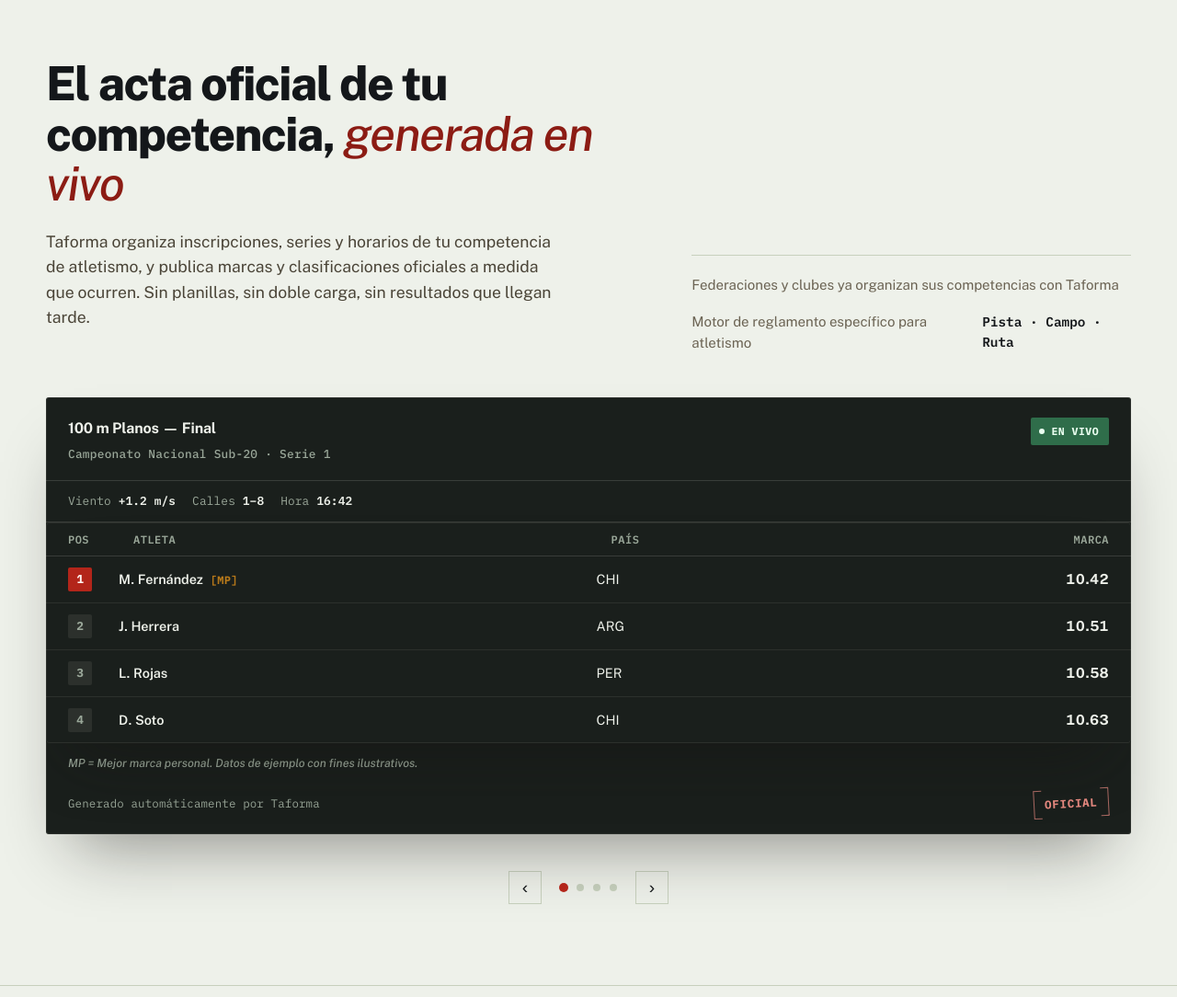
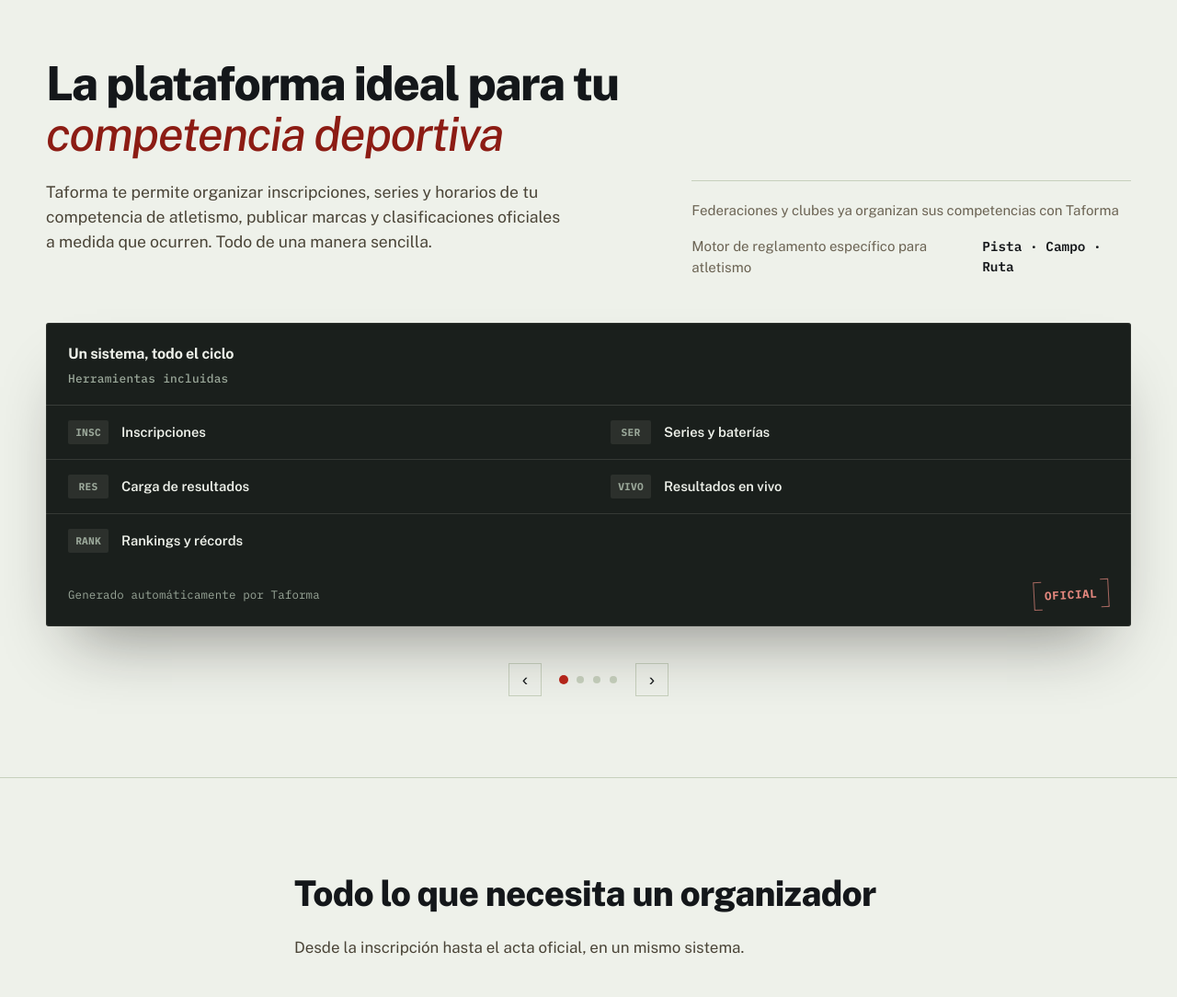
Before and after one commit to mimoshin/taforma_sport, a Django app: page / in a window 1280 px wide. Shown: the part 87-1171 px from the top of the page at 92% size. Run offline with Django 5.2, Linux system fonts and the light colour scheme.

Commit message:
landing page

```diff
--- a/project/static/base.css
+++ b/project/static/base.css
@@ -630,6 +630,50 @@ section:last-of-type { border-bottom: none; }
     margin: 0;
     font-size: 0.96rem;
     max-width: 52ch;
+}
+
+/* ---------- Tool index (hero slide 1) ---------- */
+.tool-index {
+    display: grid;
+    grid-template-columns: repeat(2, 1fr);
+}
+
+.tool-row {
+    display: flex;
+    align-items: center;
+    gap: 14px;
+    padding: 16px 24px;
+    border-bottom: 1px solid rgba(244, 240, 231, 0.12);
+}
+
+.tool-row:nth-last-child(-n+1) { border-bottom: none; }
+
+.tool-code {
+    display: inline-flex;
+    align-items: center;
+    justify-content: center;
+    min-width: 44px;
+    height: 26px;
+    padding: 0 6px;
+    font-family: var(--font-mono);
+    font-size: 0.7rem;
+    font-weight: 700;
+    letter-spacing: 0.02em;
+    background: rgba(244, 240, 231, 0.08);
+    color: var(--text-on-charcoal-dim);
+    border-radius: 2px;
+    flex-shrink: 0;
+}
+
+.tool-name {
+    font-weight: 600;
+    font-size: 0.92rem;
+}
+
+@media (max-width: 560px) {
+    .tool-index { grid-template-columns: 1fr; }
+    .tool-row:nth-last-child(-n+1) { border-bottom: 1px solid rgba(244, 240, 231, 0.12); }
+    .tool-row:last-child { border-bottom: none; }
 }
 
 /* ---------- Discipline index ---------- */
--- a/project/templates/landing.html
+++ b/project/templates/landing.html
@@ -19,11 +19,10 @@
                 <div class="hero-slide is-active" data-slide="0">
                     <div class="hero-head">
                         <div>
-                            <h1>El acta oficial de tu competencia, <em>generada en vivo</em></h1>
+                            <h1>La plataforma ideal para tu <em>competencia deportiva</em></h1>
                             <p class="lead">
-                                Taforma organiza inscripciones, series y horarios de tu competencia de atletismo, y publica
-                                marcas y clasificaciones oficiales a medida que ocurren. Sin planillas, sin doble carga,
-                                sin resultados que llegan tarde.
+                                Taforma te permite organizar inscripciones, series y horarios de tu competencia de atletismo, publicar
+                                marcas y clasificaciones oficiales a medida que ocurren. Todo de una manera sencilla.
                             </p>
                         </div>
 
@@ -38,56 +37,35 @@
                         </div>
                     </div>
 
-                    <div class="bulletin" role="group" aria-label="Ejemplo de acta de resultados en vivo generada por Taforma">
+                    <div class="bulletin" role="group" aria-label="Herramientas incluidas en Taforma">
                         <div class="bulletin-head">
                             <div class="bulletin-event">
-                                100 m Planos — Final
-                                <small>Campeonato Nacional Sub-20 · Serie 1</small>
+                                Un sistema, todo el ciclo
+                                <small>Herramientas incluidas</small>
                             </div>
-                            <span class="live-tag"><span class="dot"></span> En vivo</span>
                         </div>
-                        <div class="bulletin-meta">
-                            <span>Viento <b>+1.2 m/s</b></span>
-                            <span>Calles <b>1–8</b></span>
-                            <span>Hora <b>16:42</b></span>
+                        <div class="tool-index">
+                            <div class="tool-row">
+                                <span class="tool-code">INSC</span>
+                                <span class="tool-name">Inscripciones</span>
+                            </div>
+                            <div class="tool-row">
+                                <span class="tool-code">SER</span>
+                                <span class="tool-name">Series y baterías</span>
+                            </div>
+                            <div class="tool-row">
+                                <span class="tool-code">RES</span>
+                                <span class="tool-name">Carga de resultados</span>
+                            </div>
+                            <div class="tool-row">
+                                <span class="tool-code">VIVO</span>
+                                <span class="tool-name">Resultados en vivo</span>
+                            </div>
+                            <div class="tool-row">
+                                <span class="tool-code">RANK</span>
+                                <span class="tool-name">Rankings y récords</span>
+                            </div>
                         </div>
-                        <table class="bulletin">
-                            <thead>
-                                <tr>
-                                    <th>Pos</th>
-                                    <th>Atleta</th>
-                                    <th>País</th>
-                                    <th>Marca</th>
-                                </tr>
-                            </thead>
-                            <tbody>
-                                <tr>
-                                    <td><span class="pos-num first">1</span></td>
-                                    <td><span class="athlete-name">M. Fernández</span><span class="record-tag">MP</span></td>
-                                    <td>CHI</td>
-                                    <td class="mark-time">10.42</td>
-                                </tr>
-                                <tr>
-                                    <td><span class="pos-num">2</span></td>
-                                    <td><span class="athlete-name">J. Herrera</span></td>
-                                    <td>ARG</td>
-                                    <td class="mark-time">10.51</td>
-                                </tr>
-                                <tr>
-                                    <td><span class="pos-num">3</span></td>
-                                    <td><span class="athlete-name">L. Rojas</span></td>
-                                    <td>PER</td>
-                                    <td class="mark-time">10.58</td>
-                                </tr>
-                                <tr>
-                                    <td><span class="pos-num">4</span></td>
-                                    <td><span class="athlete-name">D. Soto</span></td>
-                                    <td>CHI</td>
-                                    <td class="mark-time">10.63</td>
-                                </tr>
-                            </tbody>
-                        </table>
-                        <div class="bulletin-note">MP = Mejor marca personal. Datos de ejemplo con fines ilustrativos.</div>
                         <div class="bulletin-foot">
                             <span>Generado automáticamente por Taforma</span>
                             <span class="stamp">Oficial</span>
@@ -100,9 +78,8 @@
                         <div>
                             <h1>Organiza tus torneos y <em>mantén el control</em></h1>
                             <p class="lead">
-                                Crea competencias, abre inscripciones y define categorías desde un solo lugar.
-                                Taforma centraliza clubes, atletas, cupos y documentación, sin planillas dispersas
-                                ni versiones desactualizadas entre tu equipo.
+                                Crea competencias, abre inscripciones, define categorías, todo desde un solo lugar.
+                                Taforma centraliza clubes, atletas, cupos y documentación, ideal para tu equipo y sistema de trabajo.
                             </p>
                         </div>
 
@@ -179,9 +156,8 @@
                         <div>
                             <h1>Resultados publicados <em>al instante</em></h1>
                             <p class="lead">
-                                Carga marcas en pista o campo y Taforma publica clasificaciones en tiempo real
-                                para atletas, entrenadores y público, sin retrasos ni versiones impresas que
-                                quedan obsoletas antes de terminar la jornada.
+                                Carga marcas en pista o campo y Taforma publica clasificaciones al instante
+                                para atletas, entrenadores y público.
                             </p>
                         </div>
 
```
